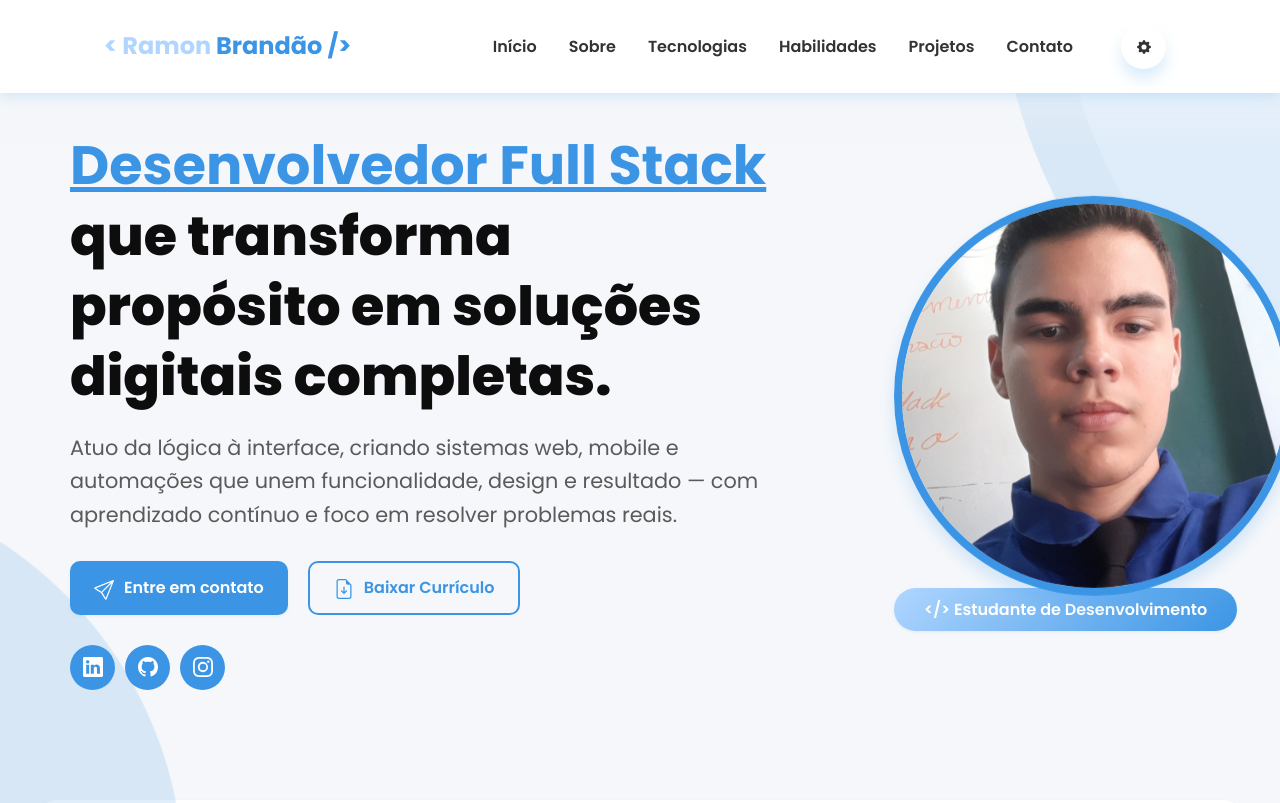
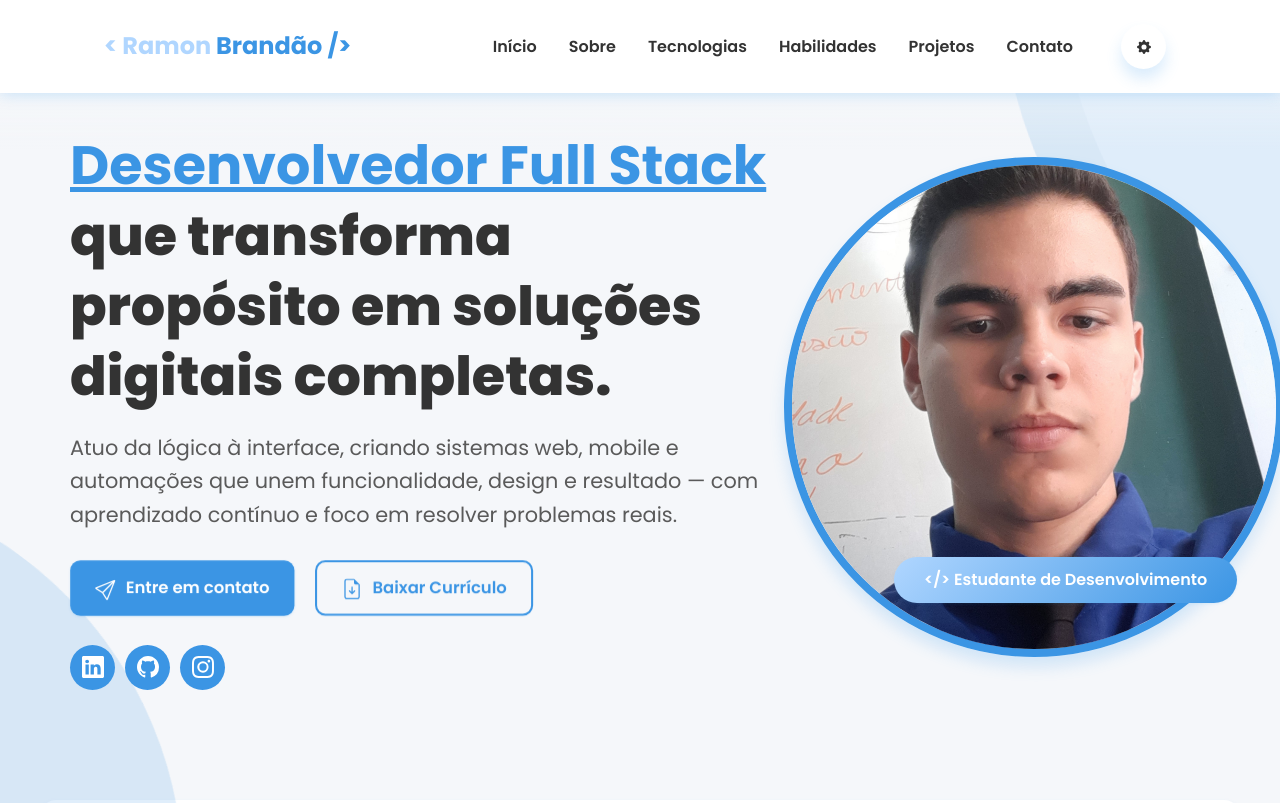
Before and after one commit to Ramon-24/Ramon_brandao, a Next.js app in the folder portifolio-ramon_brandao/: page / in a window 1280 px wide. Shown: the top 803 px of the page. Built offline with nearby package versions, Linux system fonts and the light colour scheme.

Commit message:
Inicio e navegação finalizadas

```diff
--- a/portifolio-ramon_brandao/src/app/Components/Components.css/Hero.css
+++ b/portifolio-ramon_brandao/src/app/Components/Components.css/Hero.css
@@ -46,7 +46,7 @@
   font-size: 54px;
   text-align: left;
   width: 55vw;
-  color: var(--color-secondary-1);
+  color: var(--color-text-primary);
   line-height: 1.3;
 }
 
@@ -68,8 +68,9 @@
   display: flex;
   flex-direction: row;
   gap: 20px;
-  margin: 30px 0;
+  margin: 30px 10px;
   flex-wrap: wrap;
+  perspective: 1000px;
 }
 
 .entrarContato,
@@ -84,6 +85,7 @@
   cursor: pointer;
   transition: all 0.3s ease-in-out;
   text-decoration: none;
+  transform: translateZ(28px);
 }
 
 .entrarContato {
@@ -95,8 +97,9 @@
 
 .entrarContato:hover {
   background-color: var(--color-primary-2);
-  transform: translateY(-2px);
-  box-shadow: var(--effect-md);
+  transform: translateY(2px);
+  box-shadow: 0 0 10px 1px var(--color-accent);
+  transform: translateZ(0px);
 }
 
 .baixarCurriculo {
@@ -107,8 +110,13 @@
 
 .baixarCurriculo:hover {
   background-color: var(--color-accent-background);
-  transform: translateY(-2px);
-  box-shadow: var(--effect-sm);
+  transform: translateZ(0px);
+  box-shadow: 0 0 10px 1px var(--color-accent);
+}
+
+.m{
+  animation: float 6s ease-in-out infinite !important;
+  perspective: 800px;
 }
 
 .badge {
@@ -118,20 +126,27 @@
   background: linear-gradient(135deg, var(--color-primary-4), var(--color-primary-1));
   padding: 10px 30px;
   font-size: 16px;
-  margin-top: 20px;
   text-align: center;
   box-shadow: var(--effect-sm);
+  position: absolute;
+  transform: translateY(-100px) !important;
+}
+
+.badge:hover {
+  transform: scale(1.05);
+  box-shadow: var(--effect-glow);
+  cursor: grab;
+  box-shadow: 0 4px 20px 4px var(--color-accent);
 }
 
 /* Foto de perfil */
 .minhaFoto {
-  width: 400px;
-  height: 400px;
+  width: 500px;
+  height: 500px;
   display: flex;
   justify-content: center;
   align-items: center;
-  animation: float 6s ease-in-out infinite;
-  margin-right: 800px;
+  transform: translateX(-110px) !important;
 }
 
 .Fotos {
@@ -155,9 +170,10 @@
     transform: translateY(0);
   }
   50% {
-    transform: translateY(-8px);
+    transform: translateY(-20px);
   }
 }
+
 
 /* Responsivo */
 @media (max-width: 1024px) {
--- a/portifolio-ramon_brandao/src/app/Components/Components.css/Icons.css
+++ b/portifolio-ramon_brandao/src/app/Components/Components.css/Icons.css
@@ -1,12 +1,29 @@
+.icons {
+  display: flex;
+  gap: 16px;
+  margin-top: 10px;
+}
+
 .icone-circulo {
-  text-decoration: none;
-  display: flex;
-  align-items: center;
-  justify-content: center;
   width: 45px;
   height: 45px;
   border-radius: 50%;
   background-color: var(--color-primary-1);
   color: white;
-  transition: all 0.3s ease;
+  display: flex;
+  justify-content: center;
+  align-items: center;
+  transition: transform 0.3s ease, box-shadow 0.3s ease;
+  cursor: pointer;
 }
+
+.icone-circulo:hover {
+  transform: translateY(-4px) scale(1);
+  /* box-shadow: 0 6px 12px rgba(68, 161, 242, 0.4); */
+  box-shadow: 0 4px 10px 2px var(--color-accent);
+}
+
+.icone-circulo svg {
+  width: 22px;
+  height: 22px;
+}
--- a/portifolio-ramon_brandao/src/app/Components/Components_Principais/Contato.js
+++ b/portifolio-ramon_brandao/src/app/Components/Components_Principais/Contato.js
@@ -32,7 +32,7 @@ export function Contato() {
     if (!t) return null;
 
     return (
-        <section className="contato" style={{paddingTop: "100px"}}>
+        <section className="contato" id="contato" style={{paddingTop: "100px"}}>
             <TituloSecao texto={t.titulo} />
             <div
                 className="Area-contato"
--- a/portifolio-ramon_brandao/src/app/Components/Components_Principais/Footer.js
+++ b/portifolio-ramon_brandao/src/app/Components/Components_Principais/Footer.js
@@ -47,7 +47,7 @@ export function Footer() {
                                 marginBottom: "3.5rem"
                             }}>
                             {t.descricao}</p>
-                        <Icons />
+                        <Icons/>
                     </div>
                 </div>
                 <div style={{marginRight: "-10px"}}>
--- a/portifolio-ramon_brandao/src/app/Components/Components_Principais/Habilidades.js
+++ b/portifolio-ramon_brandao/src/app/Components/Components_Principais/Habilidades.js
@@ -32,7 +32,7 @@ export function Habilidades() {
 
     if (!t) return null;
     return (
-        <section className="habilidades" style={{paddingTop: "100px"}}>
+        <section className="habilidades" id="habilidades" style={{paddingTop: "100px"}}>
             <TituloSecao texto={t.titulo} />
             <div className="habilidades-scroll-cards">
                 <div className="habilidades-scroll">
--- a/portifolio-ramon_brandao/src/app/Components/Components_Principais/Hero.js
+++ b/portifolio-ramon_brandao/src/app/Components/Components_Principais/Hero.js
@@ -33,6 +33,7 @@ export function Hero() {
     return (
         <section
             className="hero"
+            id="inicio"
             style={{
                 display: "flex",
                 flexDirection: "row",
@@ -57,7 +58,7 @@ export function Hero() {
                             <path d="M8.5 6.5a.5.5 0 0 0-1 0v3.793L6.354 9.146a.5.5 0 1 0-.708.708l2 2a.5.5 0 0 0 .708 0l2-2a.5.5 0 0 0-.708-.708L8.5 10.293z" />
                             <path d="M14 14V4.5L9.5 0H4a2 2 0 0 0-2 2v12a2 2 0 0 0 2 2h8a2 2 0 0 0 2-2M9.5 3A1.5 1.5 0 0 0 11 4.5h2V14a1 1 0 0 1-1 1H4a1 1 0 0 1-1-1V2a1 1 0 0 1 1-1h5.5z" />
                         </svg>
-                        <a href="/curriculo.pdf" className="btn secundario" style={{ textDecoration: "none", color: "var(--color-primary-1)" }} download>{t.botaoCurriculo}</a>
+                        <a href="/curriculo.pdf" className="btn secundario" style={{ textDecoration: "none", color: "var(--color-primary-1)"}} download>{t.botaoCurriculo}</a>
                     </div>
                 </div>
                 <Icons />
--- a/portifolio-ramon_brandao/src/app/Components/Components_Principais/Sobre.js
+++ b/portifolio-ramon_brandao/src/app/Components/Components_Principais/Sobre.js
@@ -32,7 +32,10 @@ export function Sobre() {
     if (!t) return null;
 
     return (
-        <section className="sobre">
+        <section
+            className="sobre"
+            id="sobre"
+        >
             <TituloSecao texto={t.titulo} />
             <div className="areaSobre">
                 <div className="textSobre">
--- a/portifolio-ramon_brandao/src/app/Components/Components_Segundarios/Icons.js
+++ b/portifolio-ramon_brandao/src/app/Components/Components_Segundarios/Icons.js
@@ -13,21 +13,53 @@ export function Icons() {
                 flexDirection: "row",
                 gap: "10px",
             }}>
-            <div className="icone-circulo">
-                <svg xmlns="http://www.w3.org/2000/svg" width="20" height="20" fill="currentColor" className="fab fa-linkedin-in" viewBox="0 0 16 16">
+            <a
+                href="https://www.linkedin.com/in/ramonbrandao24"
+                target="_blank"
+                rel="noopener noreferrer"
+                className="icone-circulo"
+            >
+                <svg xmlns="http://www.w3.org/2000/svg"
+                    width="20"
+                    height="20"
+                    fill="currentColor"
+                    className="fab fa-linkedin-in"
+                    viewBox="0 0 16 16">
                     <path d="M0 1.146C0 .513.526 0 1.175 0h13.65C15.474 0 16 .513 16 1.146v13.708c0 .633-.526 1.146-1.175 1.146H1.175C.526 16 0 15.487 0 14.854zm4.943 12.248V6.169H2.542v7.225zm-1.2-8.212c.837 0 1.358-.554 1.358-1.248-.015-.709-.52-1.248-1.342-1.248S2.4 3.226 2.4 3.934c0 .694.521 1.248 1.327 1.248zm4.908 8.212V9.359c0-.216.016-.432.08-.586.173-.431.568-.878 1.232-.878.869 0 1.216.662 1.216 1.634v3.865h2.401V9.25c0-2.22-1.184-3.252-2.764-3.252-1.274 0-1.845.7-2.165 1.193v.025h-.016l.016-.025V6.169h-2.4c.03.678 0 7.225 0 7.225z" />
                 </svg>
-            </div>
-            <div className="icone-circulo">
-                <svg xmlns="http://www.w3.org/2000/svg" width="20" height="20" fill="currentColor" className="bi bi-github" viewBox="0 0 16 16">
+            </a>
+            <a
+                href="https://github.com/Ramon-24"
+                target="_blank"
+                rel="noopener noreferrer"
+                className="icone-circulo"
+            >
+                <svg xmlns="http://www.w3.org/2000/svg"
+                    width="20"
+                    height="20"
+                    fill="currentColor"
+                    className="bi bi-github"
+                    viewBox="0 0 16 16"
+                >
                     <path d="M8 0C3.58 0 0 3.58 0 8c0 3.54 2.29 6.53 5.47 7.59.4.07.55-.17.55-.38 0-.19-.01-.82-.01-1.49-2.01.37-2.53-.49-2.69-.94-.09-.23-.48-.94-.82-1.13-.28-.15-.68-.52-.01-.53.63-.01 1.08.58 1.23.82.72 1.21 1.87.87 2.33.66.07-.52.28-.87.51-1.07-1.78-.2-3.64-.89-3.64-3.95 0-.87.31-1.59.82-2.15-.08-.2-.36-1.02.08-2.12 0 0 .67-.21 2.2.82.64-.18 1.32-.27 2-.27s1.36.09 2 .27c1.53-1.04 2.2-.82 2.2-.82.44 1.1.16 1.92.08 2.12.51.56.82 1.27.82 2.15 0 3.07-1.87 3.75-3.65 3.95.29.25.54.73.54 1.48 0 1.07-.01 1.93-.01 2.2 0 .21.15.46.55.38A8.01 8.01 0 0 0 16 8c0-4.42-3.58-8-8-8" />
                 </svg>
-            </div>
-            <div className="icone-circulo">
-                <svg xmlns="http://www.w3.org/2000/svg" width="20" height="20" fill="currentColor" className="bi bi-instagram" viewBox="0 0 16 16">
+            </a>
+            <a
+                href="https://www.instagram.com/seu_perfil"
+                target="_blank"
+                rel="noopener noreferrer"
+                className="icone-circulo"
+            >
+                <svg xmlns="http://www.w3.org/2000/svg"
+                    width="20"
+                    height="20"
+                    fill="currentColor"
+                    className="bi bi-instagram"
+                    viewBox="0 0 16 16"
+                >
                     <path d="M8 0C5.829 0 5.556.01 4.703.048 3.85.088 3.269.222 2.76.42a3.9 3.9 0 0 0-1.417.923A3.9 3.9 0 0 0 .42 2.76C.222 3.268.087 3.85.048 4.7.01 5.555 0 5.827 0 8.001c0 2.172.01 2.444.048 3.297.04.852.174 1.433.372 1.942.205.526.478.972.923 1.417.444.445.89.719 1.416.923.51.198 1.09.333 1.942.372C5.555 15.99 5.827 16 8 16s2.444-.01 3.298-.048c.851-.04 1.434-.174 1.943-.372a3.9 3.9 0 0 0 1.416-.923c.445-.445.718-.891.923-1.417.197-.509.332-1.09.372-1.942C15.99 10.445 16 10.173 16 8s-.01-2.445-.048-3.299c-.04-.851-.175-1.433-.372-1.941a3.9 3.9 0 0 0-.923-1.417A3.9 3.9 0 0 0 13.24.42c-.51-.198-1.092-.333-1.943-.372C10.443.01 10.172 0 7.998 0zm-.717 1.442h.718c2.136 0 2.389.007 3.232.046.78.035 1.204.166 1.486.275.373.145.64.319.92.599s.453.546.598.92c.11.281.24.705.275 1.485.039.843.047 1.096.047 3.231s-.008 2.389-.047 3.232c-.035.78-.166 1.203-.275 1.485a2.5 2.5 0 0 1-.599.919c-.28.28-.546.453-.92.598-.28.11-.704.24-1.485.276-.843.038-1.096.047-3.232.047s-2.39-.009-3.233-.047c-.78-.036-1.203-.166-1.485-.276a2.5 2.5 0 0 1-.92-.598 2.5 2.5 0 0 1-.6-.92c-.109-.281-.24-.705-.275-1.485-.038-.843-.046-1.096-.046-3.233s.008-2.388.046-3.231c.036-.78.166-1.204.276-1.486.145-.373.319-.64.599-.92s.546-.453.92-.598c.282-.11.705-.24 1.485-.276.738-.034 1.024-.044 2.515-.045zm4.988 1.328a.96.96 0 1 0 0 1.92.96.96 0 0 0 0-1.92m-4.27 1.122a4.109 4.109 0 1 0 0 8.217 4.109 4.109 0 0 0 0-8.217m0 1.441a2.667 2.667 0 1 1 0 5.334 2.667 2.667 0 0 1 0-5.334" />
                 </svg>
-            </div>
+            </a>
         </div>
 
     );
```
Also changed, not shown: portifolio-ramon_brandao/src/app/Components/Components_Principais/Navegacao.js (+7 -6 lines).
